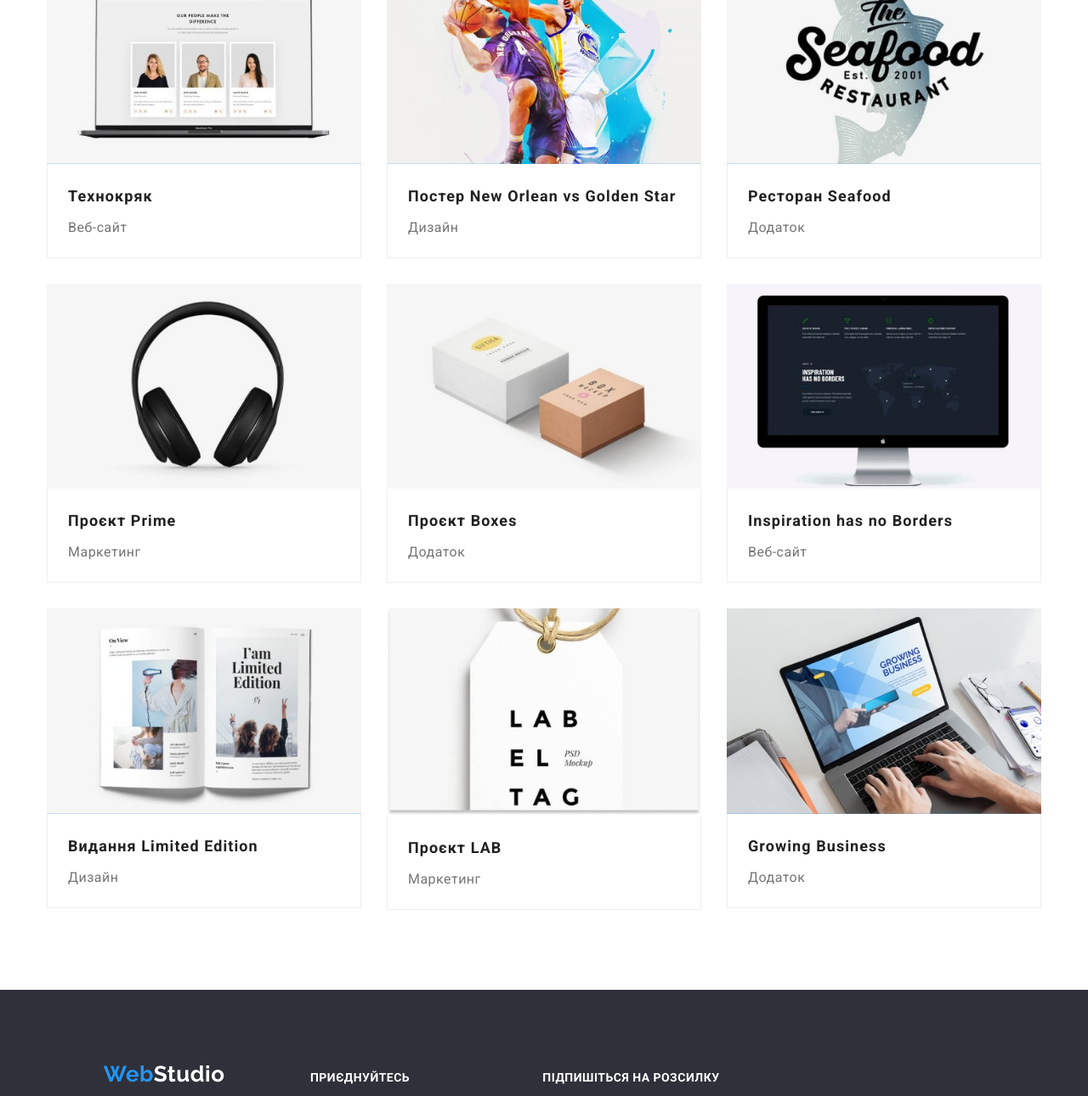
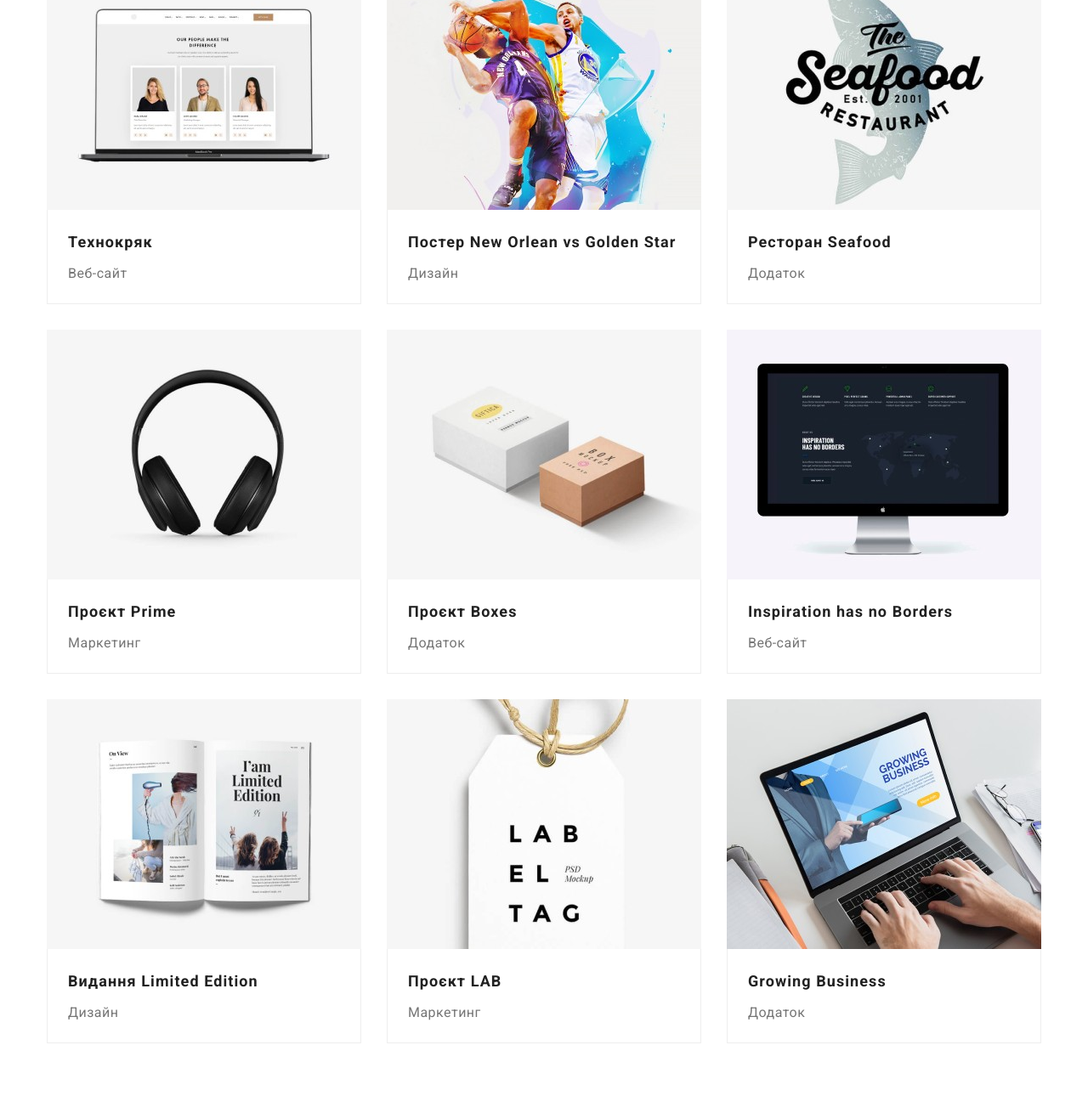
Before and after one commit to Dmytro-Kl/goit-markup-hw-08, a plain HTML site: page portfolio.html in a window 1280 px wide. Shown: the part 310-1600 px from the top of the page at 85% size. Drawn offline with nearby package versions, Linux system fonts and the light colour scheme.

Commit message:
Hw 8 corrected

```diff
--- a/portfolio.html
+++ b/portfolio.html
@@ -35,6 +35,7 @@
               <a class="nav__link" href="">Контакти</a>
             </li>
           </ul>
+        </nav>
 
         <ul class="nav__list nav__list--contact">
           <li class="nav__item">
@@ -54,7 +55,6 @@
             </a>
           </li>
         </ul>
-        </nav>
 
         <button
           type="button"
@@ -99,15 +99,15 @@
                   <img
                     class="overlay__img"
                     srcset="
-                      ./images/portfolio/img-1_sm-@1x.jpg,
-                      ./images/portfolio/img-1_sm-@2x.jpg,
-                      ./images/portfolio/img-1_md-@1x.jpg,
-                      ./images/portfolio/img-1_md-@2x.jpg,
-                      ./images/portfolio/img-1_lg-@1x.jpg,
-                      ./images/portfolio/img-1_lg-@2x.jpg
+                      ./images/portfolio/img-1_sm-@1x.jpg 450w,
+                      ./images/portfolio/img-1_sm-@2x.jpg 900w,
+                      ./images/portfolio/img-1_md-@1x.jpg 354w,
+                      ./images/portfolio/img-1_md-@2x.jpg 708w,
+                      ./images/portfolio/img-1_lg-@1x.jpg 370w,
+                      ./images/portfolio/img-1_lg-@2x.jpg 740w
                     "
                     sizes="(min-width: 1200px) 370px, (min-width: 768px) 354px, (min-width: 480px) 450px, 100vw"
-                    src="./images/portfolio/img-1_sm-@1x.jpg"
+                    src="./images/portfolio/img-1_sm-@2x.jpg"
                     alt="Відкритий ноутбук з сайтом Технокряк"
                   />
                   <div class="overlay__item">
@@ -130,15 +130,15 @@
                   <img
                     class="overlay__img"
                     srcset="
-                      ./images/portfolio/img-2_sm-@1x.jpg,
-                      ./images/portfolio/img-2_sm-@2x.jpg,
-                      ./images/portfolio/img-2_md-@1x.jpg,
-                      ./images/portfolio/img-2_md-@2x.jpg,
-                      ./images/portfolio/img-2_lg-@1x.jpg,
-                      ./images/portfolio/img-2_lg-@2x.jpg
+                      ./images/portfolio/img-2_sm-@1x.jpg 450w,
+                      ./images/portfolio/img-2_sm-@2x.jpg 900w,
+                      ./images/portfolio/img-2_md-@1x.jpg 354w,
+                      ./images/portfolio/img-2_md-@2x.jpg 708w,
+                      ./images/portfolio/img-2_lg-@1x.jpg 370w,
+                      ./images/portfolio/img-2_lg-@2x.jpg 740w
                     "
                     sizes="(min-width: 1200px) 370px, (min-width: 768px) 354px, (min-width: 480px) 450px, 100vw"
-                    src="./images/portfolio/img-2_sm-@1x.jpg"
+                    src="./images/portfolio/img-2_sm-@2x.jpg"
                     alt="Хлопці грають в баскетбол"
                   />
                   <div class="overlay__item">
@@ -162,15 +162,15 @@
                   <img
                     class="overlay__img"
                     srcset="
-                      ./images/portfolio/img-3_sm-@1x.jpg,
-                      ./images/portfolio/img-3_sm-@2x.jpg,
-                      ./images/portfolio/img-3_md-@1x.jpg,
-                      ./images/portfolio/img-3_md-@2x.jpg,
-                      ./images/portfolio/img-3_lg-@1x.jpg,
-                      ./images/portfolio/img-3_lg-@2x.jpg
+                      ./images/portfolio/img-3_sm-@1x.jpg 450w,
+                      ./images/portfolio/img-3_sm-@2x.jpg 900w,
+                      ./images/portfolio/img-3_md-@1x.jpg 354w,
+                      ./images/portfolio/img-3_md-@2x.jpg 708w,
+                      ./images/portfolio/img-3_lg-@1x.jpg 370w,
+                      ./images/portfolio/img-3_lg-@2x.jpg 740w
                     "
                     sizes="(min-width: 1200px) 370px, (min-width: 768px) 354px, (min-width: 480px) 450px, 100vw"
-                    src="./images/portfolio/img-3_sm-@1x.jpg"
+                    src="./images/portfolio/img-3_sm-@2x.jpg"
                     alt="Логотип ресторану Seafood"
                   />
                   <div class="overlay__item">
@@ -194,15 +194,15 @@
                   <img
                     class="overlay__img"
                     srcset="
-                      ./images/portfolio/img-4_sm-@1x.jpg,
-                      ./images/portfolio/img-4_sm-@2x.jpg,
-                      ./images/portfolio/img-4_md-@1x.jpg,
-                      ./images/portfolio/img-4_md-@2x.jpg,
-                      ./images/portfolio/img-4_lg-@1x.jpg,
-                      ./images/portfolio/img-4_lg-@2x.jpg
+                      ./images/portfolio/img-4_sm-@1x.jpg 450w,
+                      ./images/portfolio/img-4_sm-@2x.jpg 900w,
+                      ./images/portfolio/img-4_md-@1x.jpg 354w,
+                      ./images/portfolio/img-4_md-@2x.jpg 708w,
+                      ./images/portfolio/img-4_lg-@1x.jpg 370w,
+                      ./images/portfolio/img-4_lg-@2x.jpg 740w
                     "
                     sizes="(min-width: 1200px) 370px, (min-width: 768px) 354px, (min-width: 480px) 450px, 100vw"
-                    src="./images/portfolio/img-4_sm-@1x.jpg"
+                    src="./images/portfolio/img-4_sm-@2x.jpg"
                     alt="Чорні навушники"
                   />
                   <div class="overlay__item">
@@ -226,15 +226,15 @@
                   <img
                     class="overlay__img"
                     srcset="
-                      ./images/portfolio/img-5_sm-@1x.jpg,
-                      ./images/portfolio/img-5_sm-@2x.jpg,
-                      ./images/portfolio/img-5_md-@1x.jpg,
-                      ./images/portfolio/img-5_md-@2x.jpg,
-                      ./images/portfolio/img-5_lg-@1x.jpg,
-                      ./images/portfolio/img-5_lg-@2x.jpg
+                      ./images/portfolio/img-5_sm-@1x.jpg 450w,
+                      ./images/portfolio/img-5_sm-@2x.jpg 900w,
+                      ./images/portfolio/img-5_md-@1x.jpg 354w,
+                      ./images/portfolio/img-5_md-@2x.jpg 708w,
+                      ./images/portfolio/img-5_lg-@1x.jpg 370w,
+                      ./images/portfolio/img-5_lg-@2x.jpg 740w
                     "
                     sizes="(min-width: 1200px) 370px, (min-width: 768px) 354px, (min-width: 480px) 450px, 100vw"
-                    src="./images/portfolio/img-5_sm-@1x.jpg"
+                    src="./images/portfolio/img-5_sm-@2x.jpg"
                     alt="Дві коробки"
                   />
                   <div class="overlay__item">
@@ -258,15 +258,15 @@
                   <img
                     class="overlay__img"
                     srcset="
-                      ./images/portfolio/img-6_sm-@1x.jpg,
-                      ./images/portfolio/img-6_sm-@2x.jpg,
-                      ./images/portfolio/img-6_md-@1x.jpg,
-                      ./images/portfolio/img-6_md-@2x.jpg,
-                      ./images/portfolio/img-6_lg-@1x.jpg,
-                      ./images/portfolio/img-6_lg-@2x.jpg
+                      ./images/portfolio/img-6_sm-@1x.jpg 450w,
+                      ./images/portfolio/img-6_sm-@2x.jpg 900w,
+                      ./images/portfolio/img-6_md-@1x.jpg 354w,
+                      ./images/portfolio/img-6_md-@2x.jpg 708w,
+                      ./images/portfolio/img-6_lg-@1x.jpg 370w,
+                      ./images/portfolio/img-6_lg-@2x.jpg 740w
                     "
                     sizes="(min-width: 1200px) 370px, (min-width: 768px) 354px, (min-width: 480px) 450px, 100vw"
-                    src="./images/portfolio/img-6_sm-@1x.jpg"
+                    src="./images/portfolio/img-6_sm-@2x.jpg"
                     alt="Монітор для компютера"
                   />
                   <div class="overlay__item">
@@ -290,15 +290,15 @@
                   <img
                     class="overlay__img"
                     srcset="
-                      ./images/portfolio/img-7_sm-@1x.jpg,
-                      ./images/portfolio/img-7_sm-@2x.jpg,
-                      ./images/portfolio/img-7_md-@1x.jpg,
-                      ./images/portfolio/img-7_md-@2x.jpg,
-                      ./images/portfolio/img-7_lg-@1x.jpg,
-                      ./images/portfolio/img-7_lg-@2x.jpg
+                      ./images/portfolio/img-7_sm-@1x.jpg 450w,
+                      ./images/portfolio/img-7_sm-@2x.jpg 900w,
+                      ./images/portfolio/img-7_md-@1x.jpg 354w,
+                      ./images/portfolio/img-7_md-@2x.jpg 708w,
+                      ./images/portfolio/img-7_lg-@1x.jpg 370w,
+                      ./images/portfolio/img-7_lg-@2x.jpg 740w
                     "
                     sizes="(min-width: 1200px) 370px, (min-width: 768px) 354px, (min-width: 480px) 450px, 100vw"
-                    src="./images/portfolio/img-7_sm-@1x.jpg"
+                    src="./images/portfolio/img-7_sm-@2x.jpg"
                     alt="Відкритий журнал"
                   />
                   <div class="overlay__item">
@@ -322,15 +322,15 @@
                   <img
                     class="overlay__img"
                     srcset="
-                      ./images/portfolio/img-8_sm-@1x.jpg,
-                      ./images/portfolio/img-8_sm-@2x.jpg,
-                      ./images/portfolio/img-8_md-@1x.jpg,
-                      ./images/portfolio/img-8_md-@2x.jpg,
-                      ./images/portfolio/img-8_lg-@1x.jpg,
-                      ./images/portfolio/img-8_lg-@2x.jpg
+                      ./images/portfolio/img-8_sm-@1x.jpg 450w,
+                      ./images/portfolio/img-8_sm-@2x.jpg 900w,
+                      ./images/portfolio/img-8_md-@1x.jpg 354w,
+                      ./images/portfolio/img-8_md-@2x.jpg 708w,
+                      ./images/portfolio/img-8_lg-@1x.jpg 370w,
+                      ./images/portfolio/img-8_lg-@2x.jpg 740w
                     "
                     sizes="(min-width: 1200px) 370px, (min-width: 768px) 354px, (min-width: 480px) 450px, 100vw"
-                    src="./images/portfolio/img-8_sm-@1x.jpg"
+                    src="./images/portfolio/img-8_sm-@2x.jpg"
                     alt="Бірка"
                   />
                   <div class="overlay__item">
@@ -351,12 +351,13 @@
             <li class="portfolio__item">
               <a href="" class="portfolio__link">
                 <div class="overlay">
-                  <img class="overlay__img" srcset=" ./images/portfolio/img-9_sm-@1x.jpg,
-                  ./images/portfolio/img-9_sm-@2x.jpg, ./images/portfolio/img-9_md-@1x.jpg,
-                  ./images/portfolio/img-9_md-@2x.jpg, ./images/portfolio/img-9_lg-@1x.jpg,
-                  ./images/portfolio/img-9_lg-@2x.jpg " sizes="(min-width: 1200px) 370px,
-                  (min-width: 768px) 354px, (min-width: 480px) 450px, 100vw"
-                  src="./images/portfolio/img-9_sm-@1x.jpg" alt="Чоловік працює на макбук" " />
+                  <img class="overlay__img" srcset=" ./images/portfolio/img-9_sm-@1x.jpg 450w,
+                  ./images/portfolio/img-9_sm-@2x.jpg 900w, ./images/portfolio/img-9_md-@1x.jpg
+                  354w, ./images/portfolio/img-9_md-@2x.jpg 708w,
+                  ./images/portfolio/img-9_lg-@1x.jpg 370w, ./images/portfolio/img-9_lg-@2x.jpg 740w
+                  " sizes="(min-width: 1200px) 370px, (min-width: 768px) 354px, (min-width: 480px)
+                  450px, 100vw" src="./images/portfolio/img-9_sm-@2x.jpg" alt="Чоловік працює
+                  намакбук" " />
                   <div class="overlay__item">
                     <p class="overlay__text">
                       Ресурс пропонує комплексні пропозиції з різним рівнем функціоналу та сервісів.
--- a/sass/base/_reset.scss
+++ b/sass/base/_reset.scss
@@ -17,6 +17,6 @@ p {
 
 img {
   display: block;
-  width: 100%;
+  max-width: 100%;
   height: auto;
 }
--- a/sass/components/_logo.scss
+++ b/sass/components/_logo.scss
@@ -1,6 +1,6 @@
 .logo {
   display: block;
-  padding: 16px 15px;
+  padding: 16px 0px;
   font-family: var(--secondary-font);
   font-weight: 700;
   font-size: 24px;
@@ -9,10 +9,10 @@
   text-decoration: none;
 
   @media screen and (min-width: 768px) {
-    padding: 26px 15px;
+    padding: 26px 0px;
   }
   @media screen and (min-width: 1200px) {
-    padding: 24px 15px;
+    padding: 24px 0px;
     font-size: 26px;
     line-height: calc(30 / 26);
   }
--- a/sass/layouts/_portfolio.scss
+++ b/sass/layouts/_portfolio.scss
@@ -38,6 +38,7 @@
   border-right: 1px solid #eeeeee;
   border-left: 1px solid #eeeeee;
   border-bottom: 1px solid #eeeeee;
+  flex-grow: 1;
 }
 
 .portfolio__link:hover,
@@ -54,6 +55,7 @@
 }
 
 .portfolio__item {
+  display: flex;
   max-width: 100%;
 
   @media screen and (min-width: 768px) {
@@ -67,7 +69,8 @@
 .portfolio__link {
   text-decoration: none;
   background: var(--white-text-color);
-  display: block;
+  display: flex;
+  flex-direction: column;
 }
 
 .overlay {
```
Also changed, not shown: index.html (+32 -29 lines), sass/components/_menu.scss (+10 -2 lines), sass/layouts/_footer.scss (+12 -1 lines), sass/layouts/_header.scss (+21 -1 lines), css/main.css, css/main.min.css, 2 other files. Lines whose indentation alone changed are shown as unchanged.
